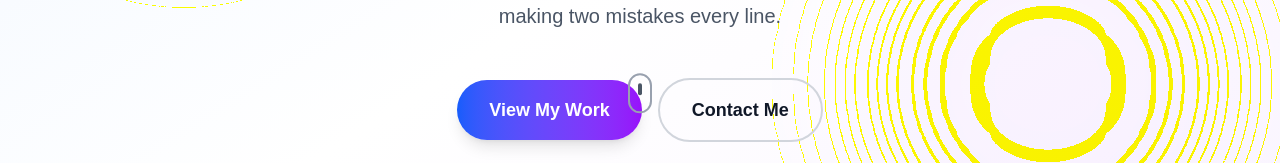
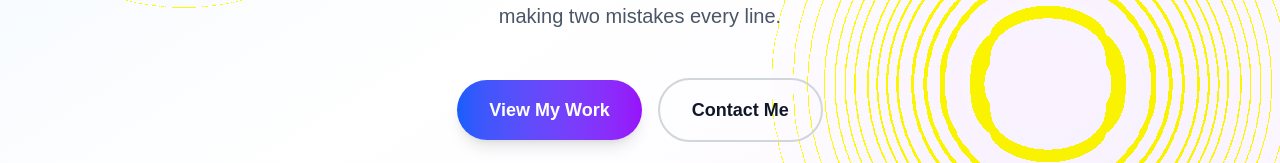
Before and after one commit to Hrei2/portfolio-website, a Next.js app: page / in a window 1280 px wide. Shown: the part 444-607 px from the top of the page. Built offline with nearby package versions, Linux system fonts and the light colour scheme.

Commit message:
Removed the scroll wheel

```diff
--- a/components/Hero.tsx
+++ b/components/Hero.tsx
@@ -102,23 +102,6 @@
                     Contact Me
                 </Link>
             </motion.div>
-
-            {/* Scroll Indicator */}
-            <motion.div
-                className="absolute bottom-8 left-1/2 transform -translate-x-1/2"
-                initial={{ opacity: 0 }}
-                animate={{ opacity: 1 }}
-                transition={{ duration: 1, delay: 1.5 }}
-            >
-                <motion.div
-                    animate={{ y: [0, 10, 0] }}
-                    transition={{ duration: 2, repeat: Infinity }}
-                    className="w-6 h-10 border-2 border-gray-400 dark:border-gray-600 rounded-full flex justify-center p-2"
-                >
-                    <motion.div className="w-1.5 h-3 bg-gray-600 dark:bg-gray-400 rounded-full" />
-                </motion.div>
-            </motion.div>
-
             </div>
         </section>
     )
```
